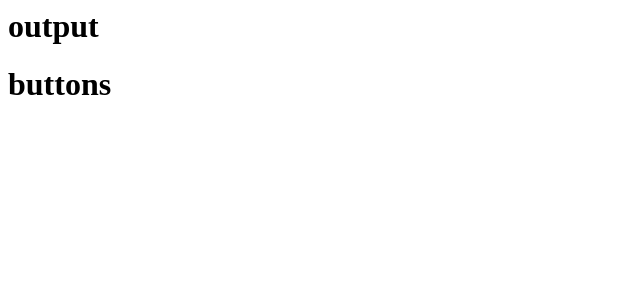
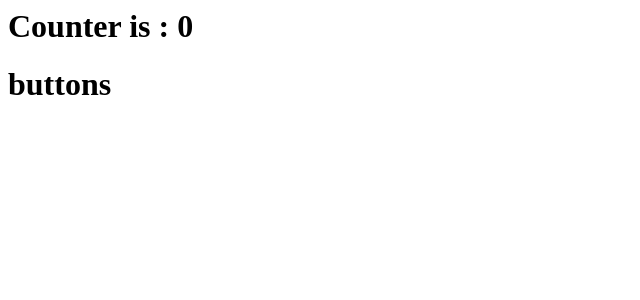
Before and after one commit to amolbote/angular-ngrx, an Angular app: page / in a window 1280 px wide. Shown: the top 300 px of the page, without its empty margins (0-640 px from the left). Built offline with nearby package versions, Linux system fonts and the light colour scheme.

Commit message:
4 files modified

```diff
--- a/src/app/counter-output/counter-output.component.html
+++ b/src/app/counter-output/counter-output.component.html
@@ -1 +1 @@
-<h1>output</h1>
+<h1>Counter is : {{counter}}</h1>
--- a/src/app/counter/counter.component.html
+++ b/src/app/counter/counter.component.html
@@ -1,5 +1,5 @@
 <div>
-  <app-counter-output></app-counter-output>
+  <app-counter-output [counter]="counter"></app-counter-output>
 </div>
 
 <div>
--- a/src/app/counter/counter.component.ts
+++ b/src/app/counter/counter.component.ts
@@ -6,7 +6,7 @@ import { Component, OnInit } from "@angular/core";
   styleUrls: ["./counter.component.css"]
 })
 export class CounterComponent implements OnInit {
-  counter: number;
+  counter: number = 0;
   constructor() {}
 
   ngOnInit() {}
```
Also changed, not shown: src/app/counter-output/counter-output.component.ts (+7 -8 lines).
